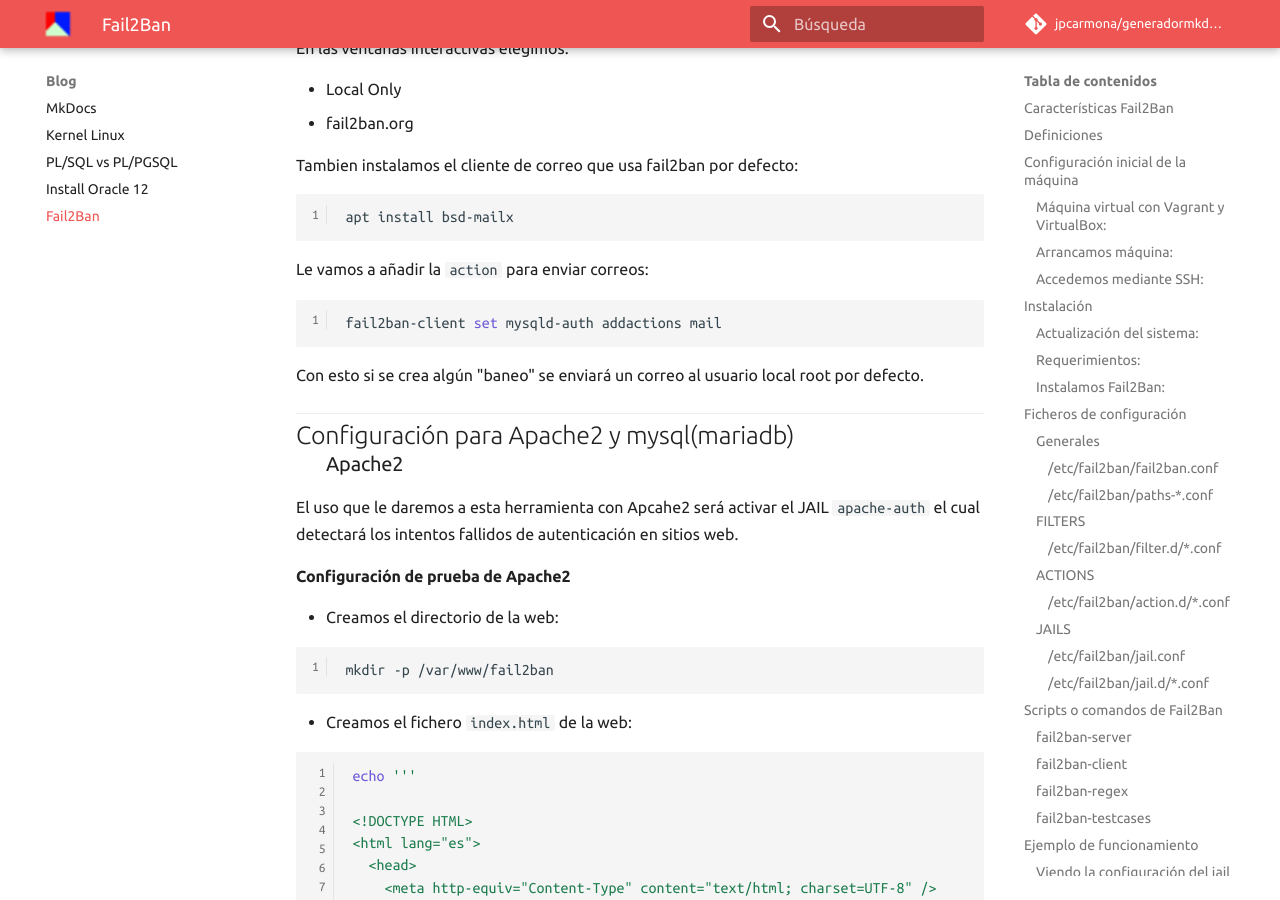
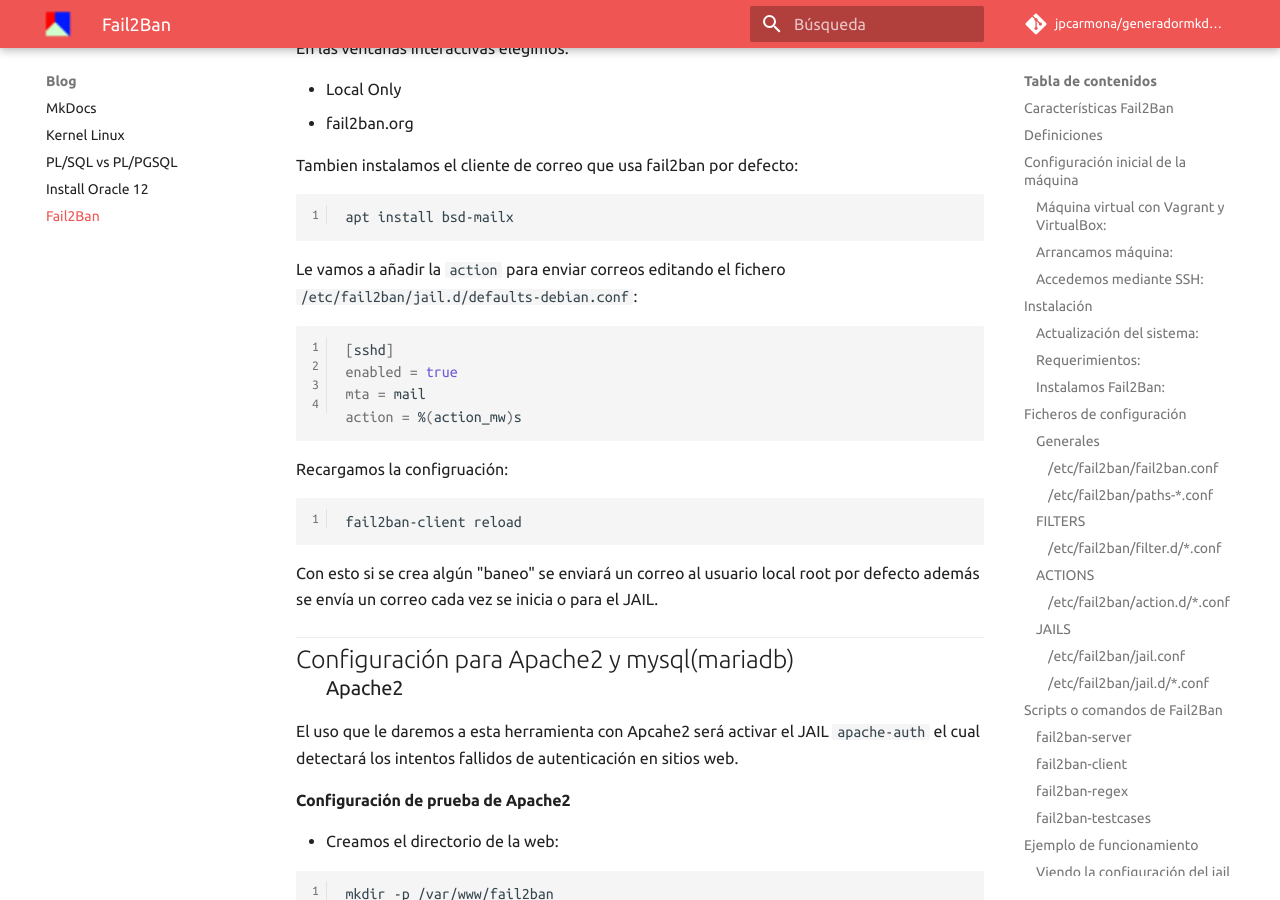
Before and after one commit to jpcarmona/generadormkdocs, an MkDocs documentation site: the page built from docs/blog/fail2ban.md, in a window 1280 px wide and 900 px high, scrolled down 10877 px. Built offline with MkDocs 1.6.1 and Material for MkDocs 9.7.7, drawn with Linux system fonts in a browser that asks for light colours; comment, search, counter and statistics services are not loaded.

Commit message:
super despliege final ya si q si

````diff
--- a/docs/blog/fail2ban.md
+++ b/docs/blog/fail2ban.md
@@ -508,13 +508,21 @@
 apt install bsd-mailx
 ```
 
-Le vamos a añadir la `action` para enviar correos:
+Le vamos a añadir la `action` para enviar correos editando el fichero `/etc/fail2ban/jail.d/defaults-debian.conf`:
 
 ``` bash
-fail2ban-client set mysqld-auth addactions mail
+[sshd]
+enabled = true
+mta = mail
+action = %(action_mw)s
 ```
 
-Con esto si se crea algún "baneo" se enviará un correo al usuario local root por defecto.
+Recargamos la configruación:
+``` bash
+fail2ban-client reload
+```
+
+Con esto si se crea algún "baneo" se enviará un correo al usuario local root por defecto además se envía un correo cada vez se inicia o para el JAIL.
 
 ***
 ## Configuración para Apache2 y mysql(mariadb)
````
